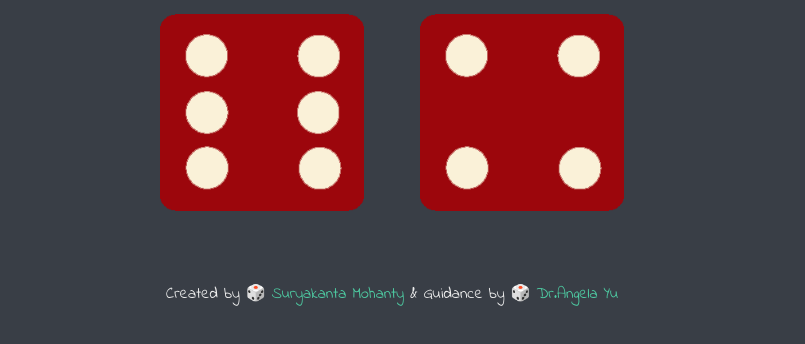
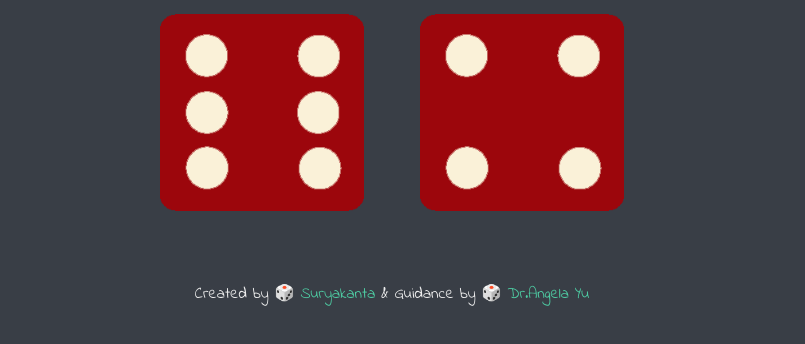
Before and after one commit to cr215/Simple-Dice-Game, a plain HTML site: page index.html in a window 1280 px wide. Shown: the part 330-674 px from the top of the page, without its empty margins (248-1053 px from the left). Drawn offline with Linux system fonts and the light colour scheme.

Commit message:
Initial commit

```diff
--- a/index.html
+++ b/index.html
@@ -28,7 +28,7 @@
       </div>
     </div>
 
-    <footer>Created by 🎲 <a href="https://github.com/cr215" target="_blank">Suryakanta Mohanty</a> & Guidance by 🎲 <a href="https://github.com/angelabauer" target="_blank">Dr.Angela Yu</a></footer>
+    <footer>Created by 🎲 <a href="https://github.com/cr215" target="_blank">Suryakanta</a> & Guidance by 🎲 <a href="https://github.com/angelabauer" target="_blank">Dr.Angela Yu</a></footer>
     <script src="./index.js"></script>
   </body>
 </html>
```
